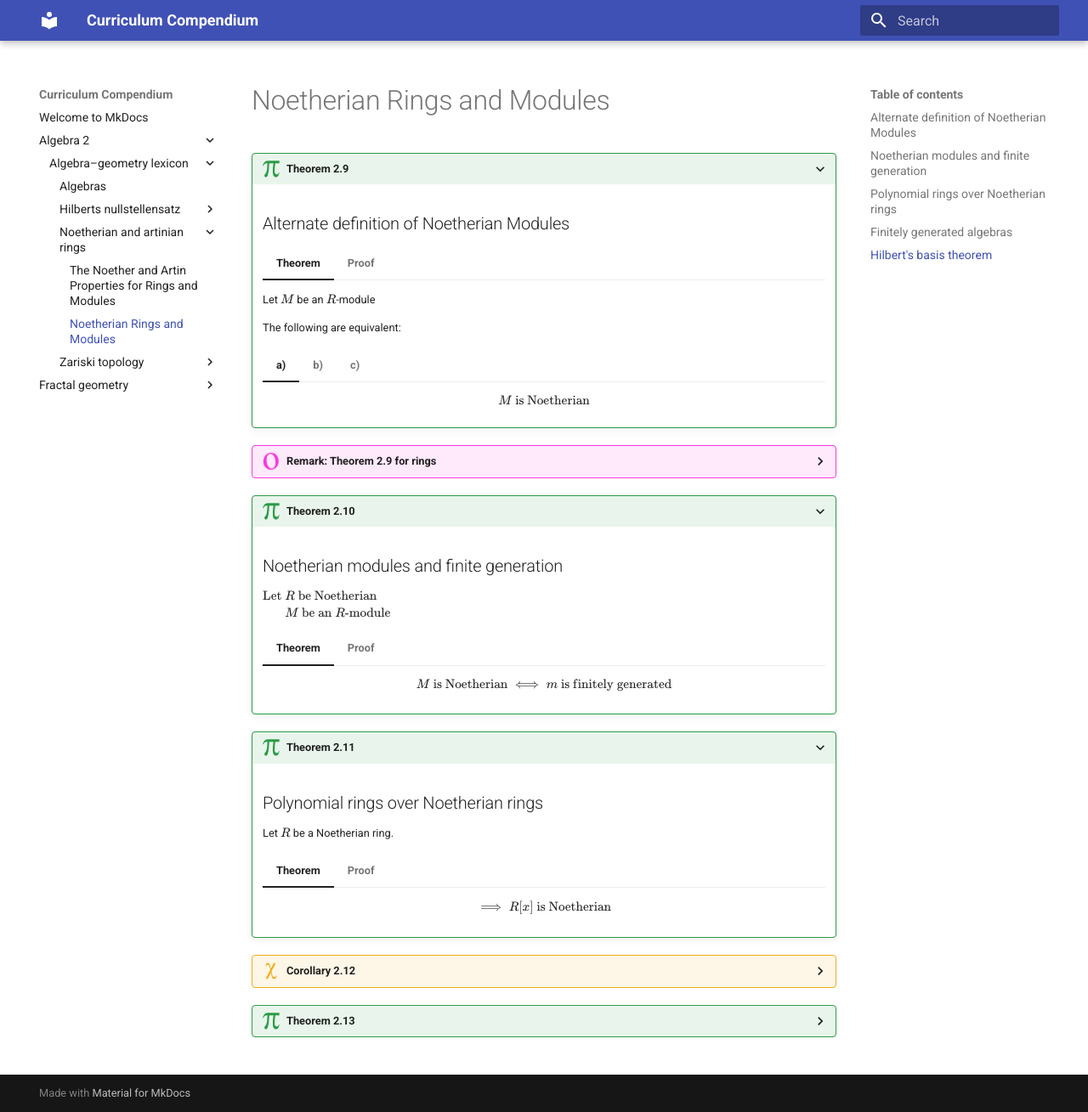
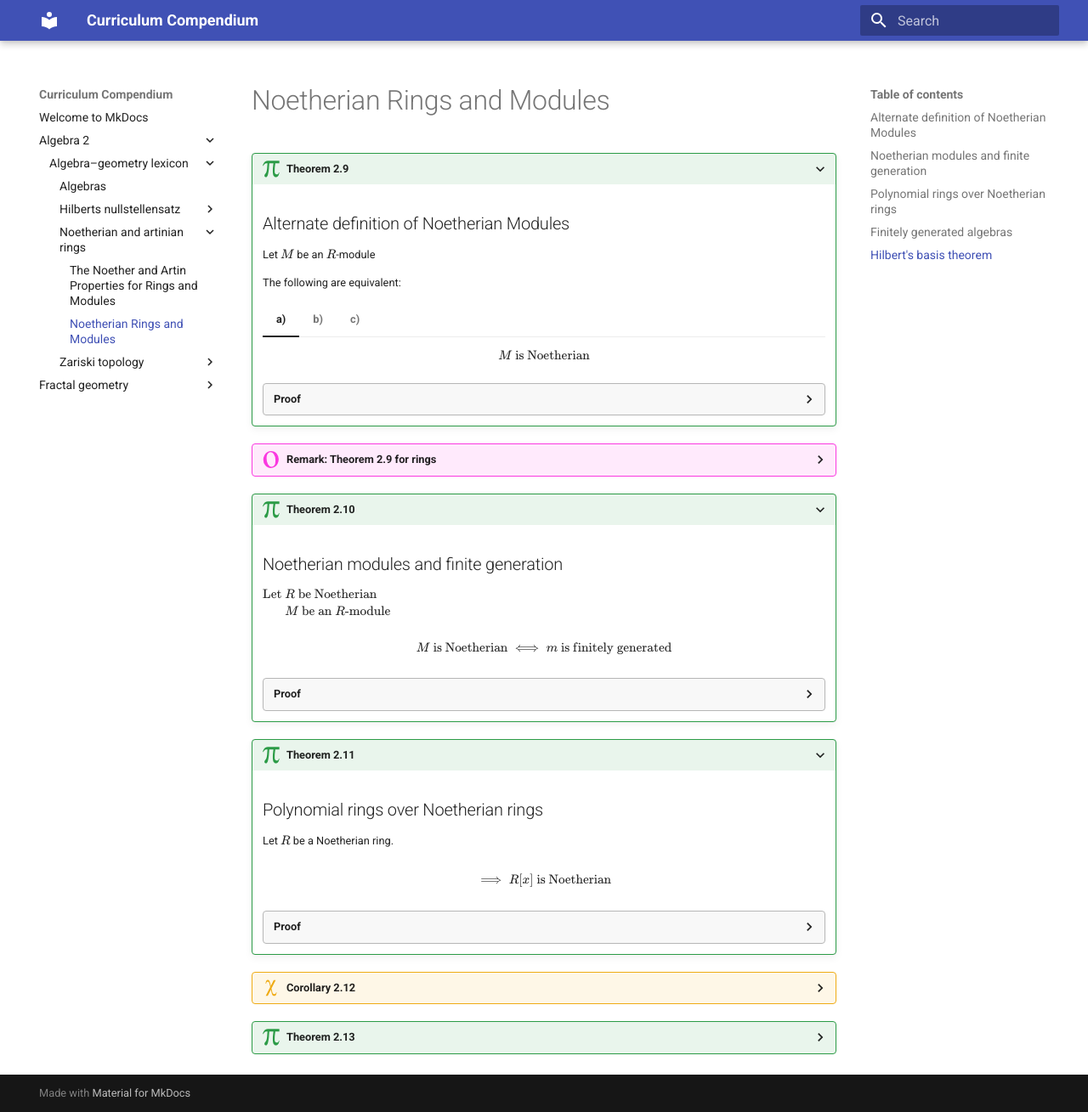
Before and after one commit to martinsw01/curriculum-compendium, an MkDocs documentation site: the page built from docs/algebra_2/algebra–geometry_lexicon/noetherian_and_artinian_rings/7noether_rings_modules.md, in a window 1280 px wide and 1309 px high. Shown: the whole window at 85% size. Built offline with MkDocs 1.6.1 and Material for MkDocs 9.7.7, drawn with Linux system fonts in a browser that asks for light colours.

Commit message:
#1 Noetherian and Artinian Rings

```diff
--- a/docs/algebra_2/algebra–geometry_lexicon/noetherian_and_artinian_rings/7noether_rings_modules.md
+++ b/docs/algebra_2/algebra–geometry_lexicon/noetherian_and_artinian_rings/7noether_rings_modules.md
@@ -3,25 +3,24 @@
 ???+ theorem "Theorem 2.9"
     ## Alternate definition of Noetherian Modules <a id="t29"></a>
 
-    === "Theorem"
-        Let $M$ be an $R$-module
+    Let $M$ be an $R$-module
 
-        The following are equivalent:
-        === "a)"
-            $$M \text{ is Noetherian}$$
-        === "b)"
-            Let $S \subset M$ be any subset.
+    The following are equivalent:
+    === "a)"
+        $$M \text{ is Noetherian}$$
+    === "b)"
+        Let $S \subset M$ be any subset.
 
-            $$
-            \begin{align*}
-            \exists\ m_1, ..., m_n \in S \text{ s.t.} \\
-            (S)_R = (m_1, ..., m_n)
-            \end{align*}
-            $$
-        === "c)"
-            $$\text{Every submodule of } M \text{ is f.g.}$$
+        $$
+        \begin{align*}
+        \exists\ m_1, ..., m_n \in S \text{ s.t.} \\
+        (S)_R = (m_1, ..., m_n)
+        \end{align*}
+        $$
+    === "c)"
+        $$\text{Every submodule of } M \text{ is f.g.}$$
 
-    === "Proof"
+    ??? proof
         === "$(a) \implies (b)$"
             Assume $\exists\ S\subseteq M$ not satisfying $b)$.
 
@@ -75,10 +74,9 @@
         & M \text{ be an } R\text{-module}
     \end{align*}$
 
-    === "Theorem"
-        $$M \text{ is Noetherian} \iff m \text{ is finitely generated}$$
+    $$M \text{ is Noetherian} \iff m \text{ is finitely generated}$$
 
-    === "Proof"
+    ??? proof
         === "$\implies$"
             Follows from [T.2.9](#t29).
         === "$\impliedby$"
@@ -109,10 +107,9 @@
     ## Polynomial rings over Noetherian rings
     Let $R$ be a Noetherian ring.
 
-    === "Theorem"
-        $$\implies R[x] \text{ is Noetherian}$$
+    $$\implies R[x] \text{ is Noetherian}$$
 
-    === "Proof"
+    ??? proof
         We want to show that all ideals $I\ideal R[x]$ are f.g. as modules, and use [T2.10](t210) to show
         that $R[x]$ is Noetherian.
 
```
Also changed, not shown: docs/algebra_2/algebra–geometry_lexicon/noetherian_and_artinian_rings/6noetherian_and_artinian_properties.md (+14 -16 lines).
